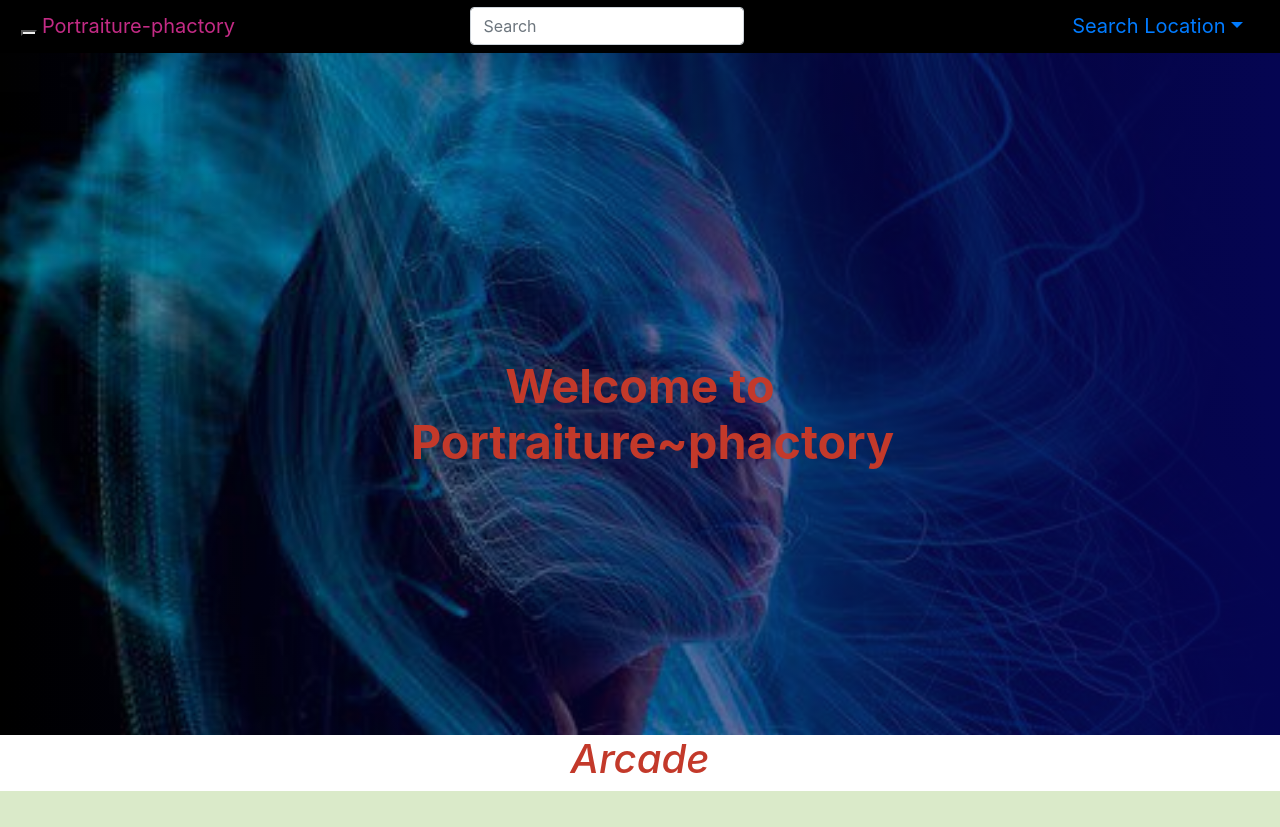
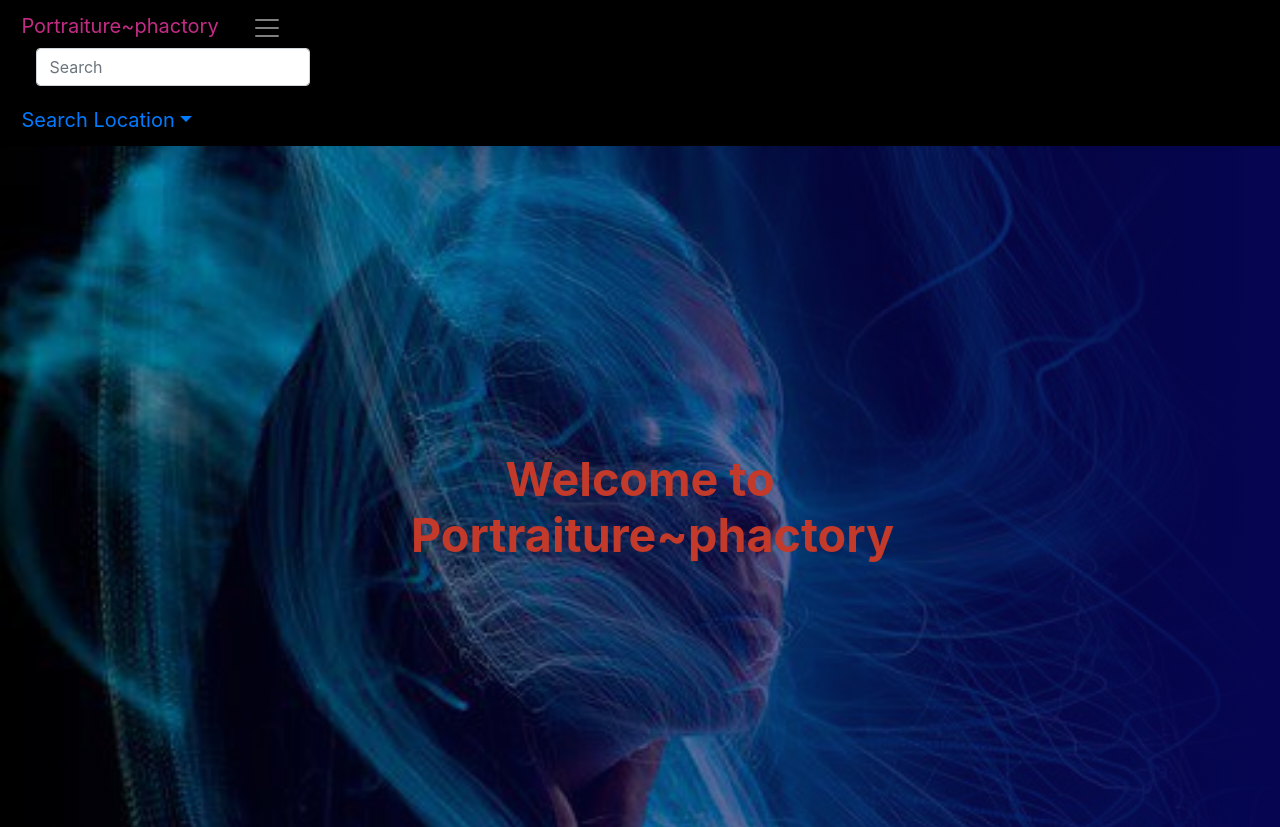
Before and after one commit to Bel-94/art-phactory, a Django app: page / in a window 1280 px wide. Shown: the top 827 px of the page. Run offline with Django 4.2, Linux system fonts and the light colour scheme; data that the repository does not hold is empty; some libraries are stand-ins or nearby versions.

Commit message:
edit the navbar

```diff
--- a/gallery/templates/base.html
+++ b/gallery/templates/base.html
@@ -29,16 +29,24 @@
 
 <body>
 
-    <div class="navbar navbar-inverse" role="navigation" style="padding: 0.5%;">
+    <nav class="navbar navbar-inverse" role="navigation" style="padding: 0.5%;">
         <div class="container-fluid">
             <div class="navbar-header">
-                <button type="button" class="navbar-toggle" data-toggle="collapse" data-target=".navbar-collapse">
-                    <span class="sr-only">Toggle navigation</span>
-                    <span class="icon-bar"></span>
-                    <span class="icon-bar"></span>
-                    <span class="icon-bar"></span>
-                </button>
-                <a class="navbar-brand" href="/" style="font-size: bolder; color: #C32B85;">Portraiture-phactory</a>
+                <a class="navbar-brand" href="/" style="font-size: bolder; color: #c32b85;">Portraiture~phactory</a>
+        <button class="navbar-toggler navbar-dark"  type="button" data-toggle="collapse"
+         data-target="#navbarNavDropdown" aria-controls="navbarNavDropdown"
+         aria-expanded="false" aria-label="Toggle navigation">
+          <span class="navbar-toggler-icon"></span>
+        </button>
+        <div class="collapse navbar-collapse" id="navbarNavDropdown">
+          <ul class="navbar-nav">
+            <li class="nav-item active">
+              <a class="nav-link" style="font-size: bolder; color: #c32b85;" href="/" >Home</a>
+            </li>
+            <li class="nav-item">
+                <a class="nav-link" style="font-size: bolder; color: #c32b85;" href="admin/">Admin</a>
+              </li>
+          </ul>
             </div>
             <div class="col-sm-4 col-md-4 navbar-right">
                 <div class="navbar-form" role="search" action="/">
@@ -52,7 +60,7 @@
             <div class=" navbar-right">
                 <ul class="navbar-nav mr-auto" style="list-style: none">
                     <li class="dropdown">
-                        <a class="nav-link dropdown-toggle location navbar-brand" href="#" id="navbarDropdown"
+                        <a class="nav-link dropdown-toggle location navbar-brand" href="/" id="navbarDropdown"
                             role="button" data-toggle="dropdown" aria-haspopup="true" aria-expanded="false"
                             style="text-decoration: none;">Search Location</a>
                         <div class="dropdown-menu dropdown-default" aria-labelledby="navbarDropdown">
@@ -66,7 +74,7 @@
             </div>
 
         </div>
-    </div>
+    </nav>
 
     {% block content %} {%endblock%}
 
```
